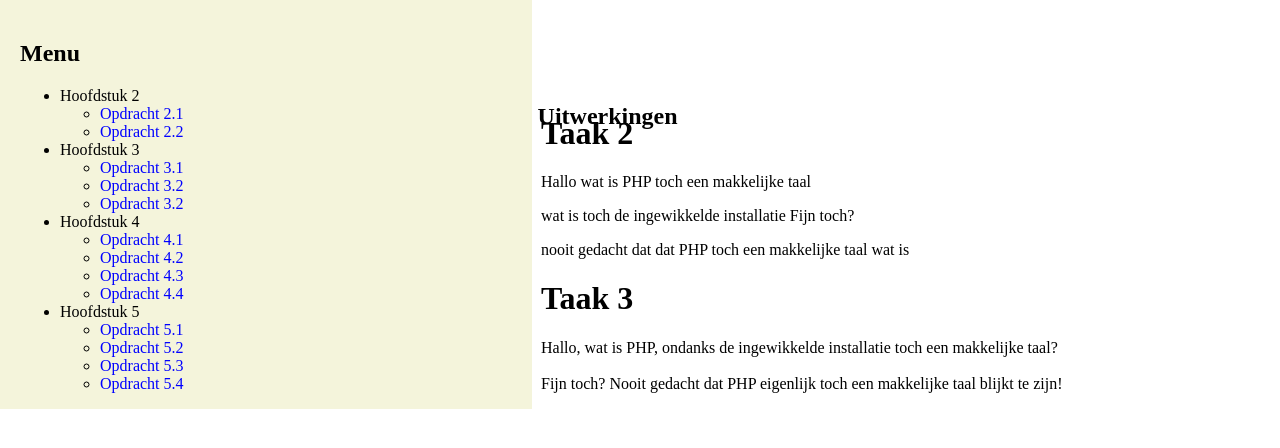
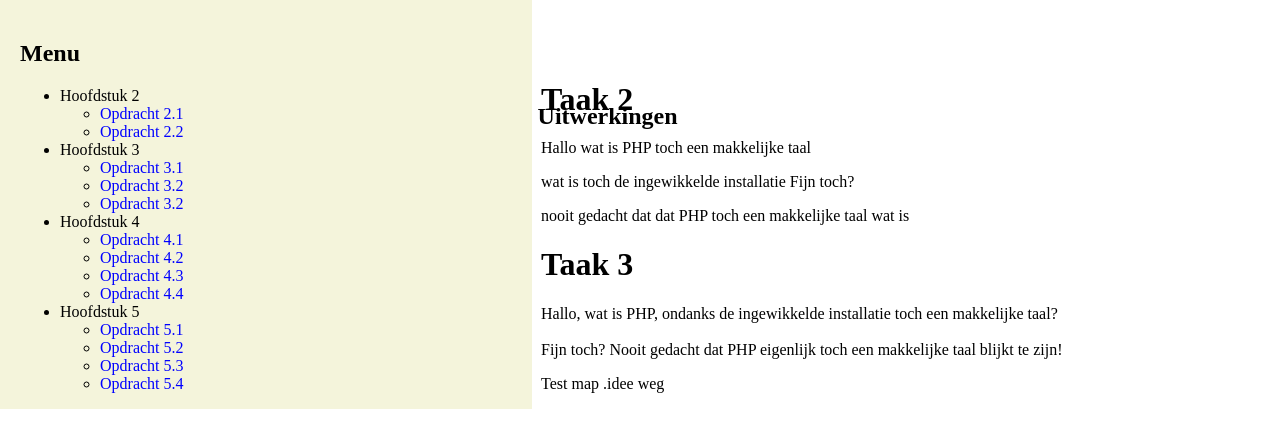
Before and after one commit to w1-KlerkxLeon/phpopdrachten, a PHP site: page /opdracht_2.2.php in a window 1280 px wide. Shown: the part 77-525 px from the top of the page. Run offline with PHP 8.4, Linux system fonts and the light colour scheme.

Commit message:
Hoofdstuk 2

```diff
--- a/Periode 3/Hoofdstuk2/Opdracht_2.2/opdracht_2.2.php
+++ b/Periode 3/Hoofdstuk2/Opdracht_2.2/opdracht_2.2.php
@@ -159,6 +159,9 @@
                     echo "$text7 Nooit gedacht dat $text4 eigenlijk toch een makkelijke taal blijkt te zijn!";
                 ?>
             </p>
+            <p>
+                Test map .idee weg
+            </p>
         </main>
     </body>
 </html>
```
